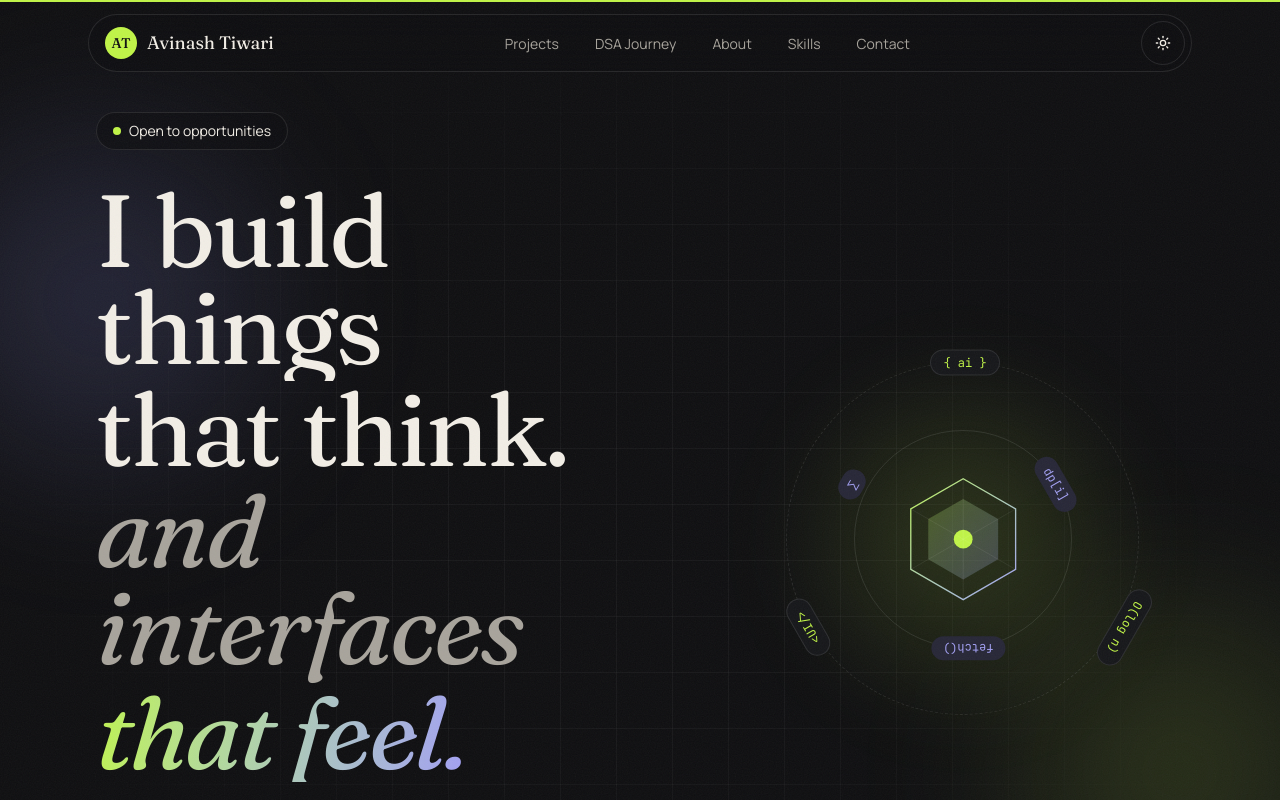
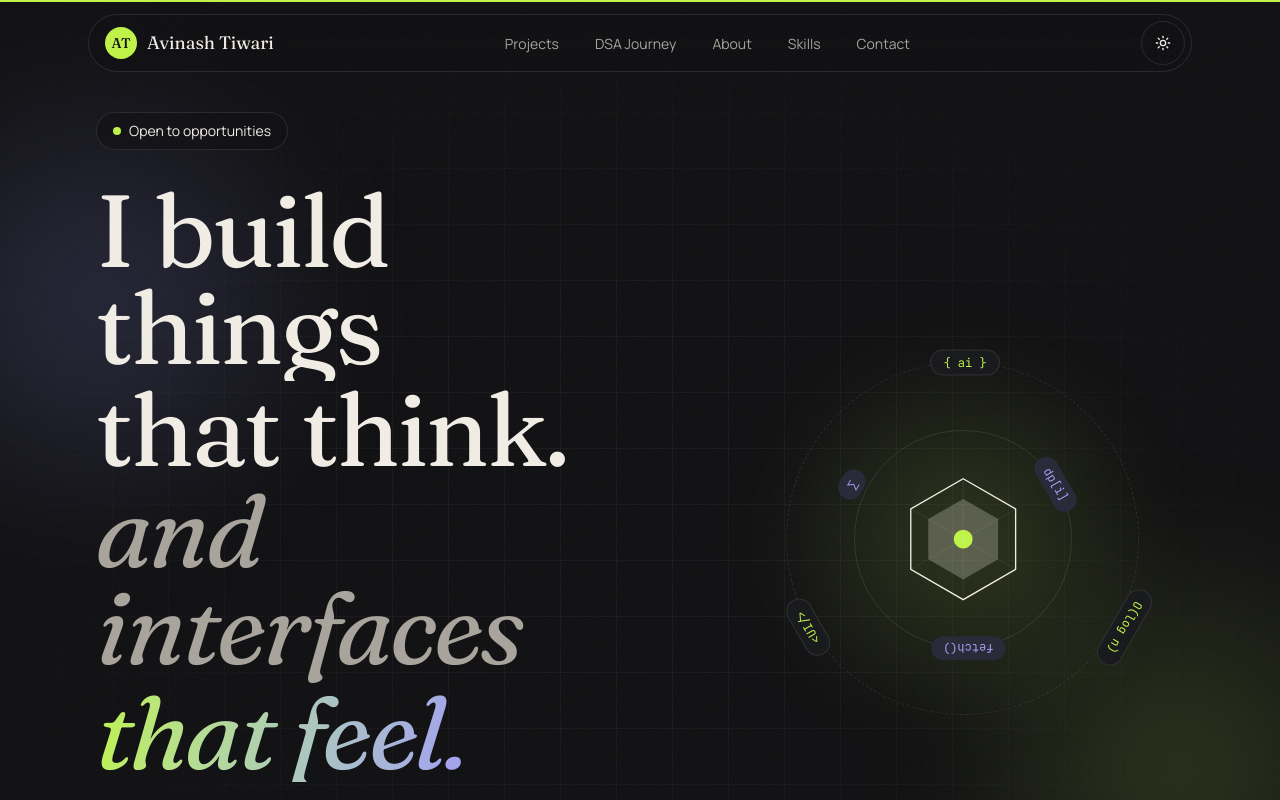
Before and after one commit to AVINASHTIWARI14/portfolio, a React (Vite) app: page / in a window 1280 px wide. Shown: the top 800 px of the page. Built offline with nearby package versions, Linux system fonts and the light colour scheme.

Commit message:
Make hero illustration monochrome

```diff
--- a/src/components/portfolio/Hero.tsx
+++ b/src/components/portfolio/Hero.tsx
@@ -36,14 +36,8 @@ function Orbit() {
         ))}
       </div>
       <svg viewBox="0 0 200 200" className="absolute inset-[34%] animate-float">
-        <defs>
-          <linearGradient id="core" x1="0" y1="0" x2="1" y2="1">
-            <stop offset="0%" stopColor="var(--lime)" />
-            <stop offset="100%" stopColor="var(--lavender)" />
-          </linearGradient>
-        </defs>
-        <polygon points="100,10 178,55 178,145 100,190 22,145 22,55" fill="none" stroke="url(#core)" strokeWidth="2" />
-        <polygon points="100,40 152,70 152,130 100,160 48,130 48,70" fill="url(#core)" opacity="0.25" />
+        <polygon points="100,10 178,55 178,145 100,190 22,145 22,55" fill="none" stroke="var(--foreground)" strokeWidth="2" />
+        <polygon points="100,40 152,70 152,130 100,160 48,130 48,70" fill="var(--foreground)" opacity="0.25" />
         <circle cx="100" cy="100" r="14" fill="var(--lime)" />
         <path d="M100 10 L100 190 M22 55 L178 145 M178 55 L22 145" stroke="var(--border)" strokeWidth="1" />
       </svg>
```
